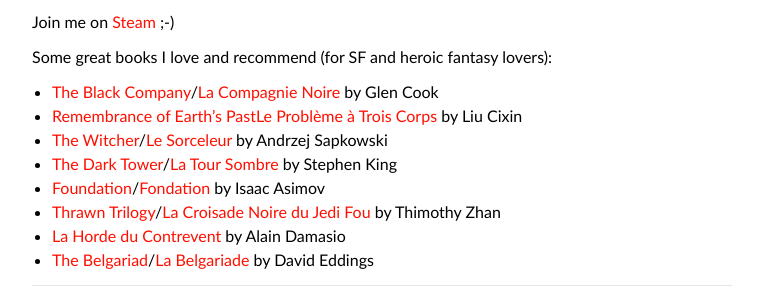
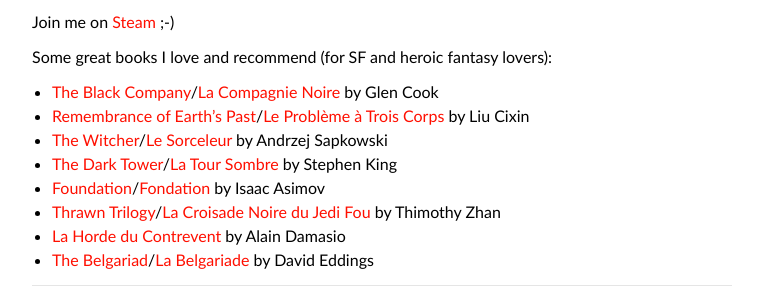
Before and after one commit to yoanchabot/yoanchabot.github.io, a Jekyll site: the page built from hobbies.md, in a window 1280 px wide. Shown: the part 1111-1411 px from the top of the page, without its empty margins (258-1021 px from the left). Built offline with Jekyll 4.4.1, drawn with Linux system fonts in a browser that asks for light colours.

Commit message:
Minor fix

```diff
--- a/hobbies.md
+++ b/hobbies.md
@@ -36,7 +36,7 @@
 
 Some great books I love and recommend (for SF and heroic fantasy lovers):
 * [The Black Company](https://en.wikipedia.org/wiki/The_Black_Company)/[La Compagnie Noire](https://fr.wikipedia.org/wiki/Cycle_de_la_Compagnie_noire) by Glen Cook
-* [Remembrance of Earth's Past](https://en.wikipedia.org/wiki/Remembrance_of_Earth%27s_Past)[Le Problème à Trois Corps](https://fr.wikipedia.org/wiki/Le_Probl%C3%A8me_%C3%A0_trois_corps) by Liu Cixin
+* [Remembrance of Earth's Past](https://en.wikipedia.org/wiki/Remembrance_of_Earth%27s_Past)/[Le Problème à Trois Corps](https://fr.wikipedia.org/wiki/Le_Probl%C3%A8me_%C3%A0_trois_corps) by Liu Cixin
 * [The Witcher](https://en.wikipedia.org/wiki/The_Witcher)/[Le Sorceleur](https://fr.wikipedia.org/wiki/Le_Sorceleur) by Andrzej Sapkowski
 * [The Dark Tower](https://en.wikipedia.org/wiki/The_Dark_Tower_(series))/[La Tour Sombre](https://fr.wikipedia.org/wiki/La_Tour_sombre) by Stephen King
 * [Foundation](https://en.wikipedia.org/wiki/Foundation_(Asimov_novel))/[Fondation](https://fr.wikipedia.org/wiki/Fondation_(Asimov)) by Isaac Asimov
```
